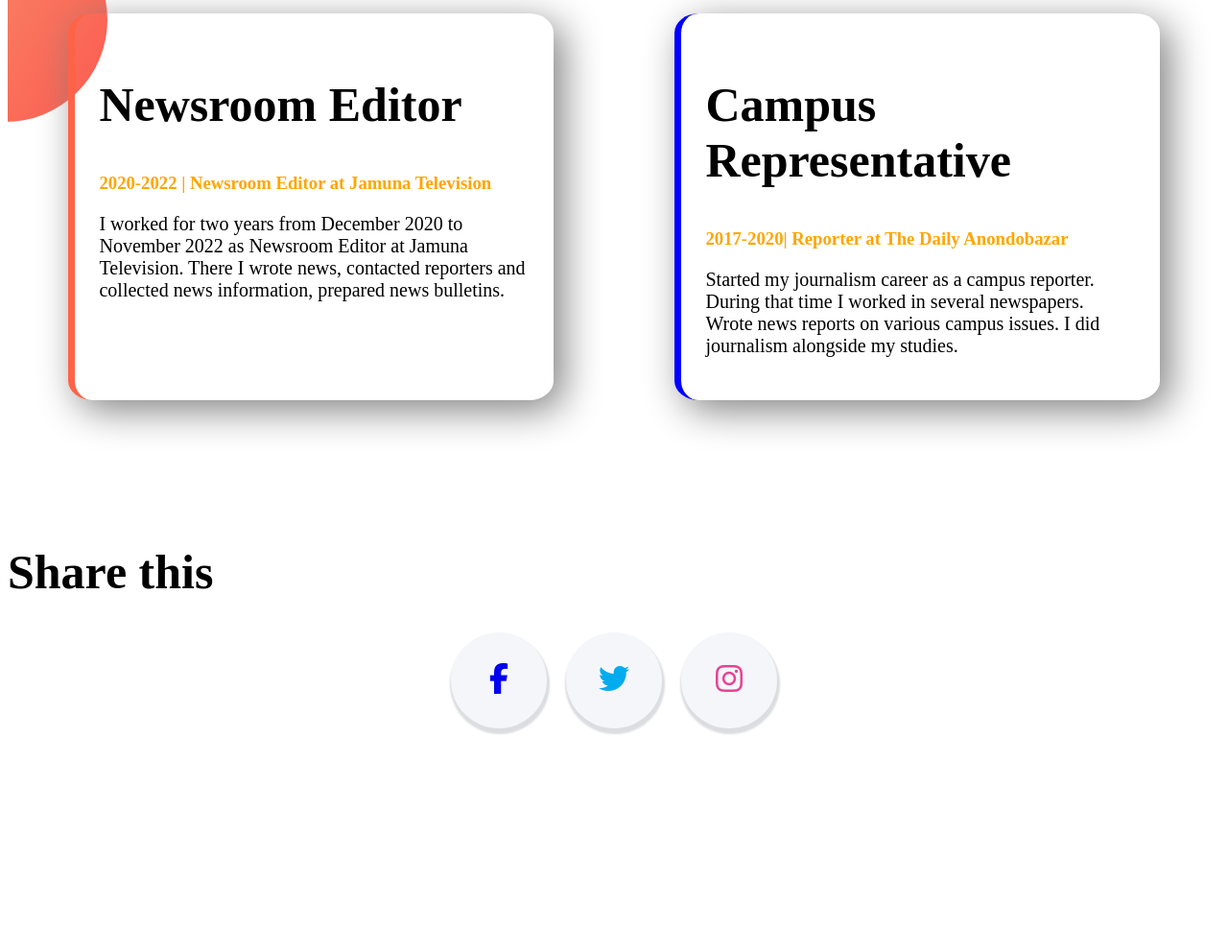
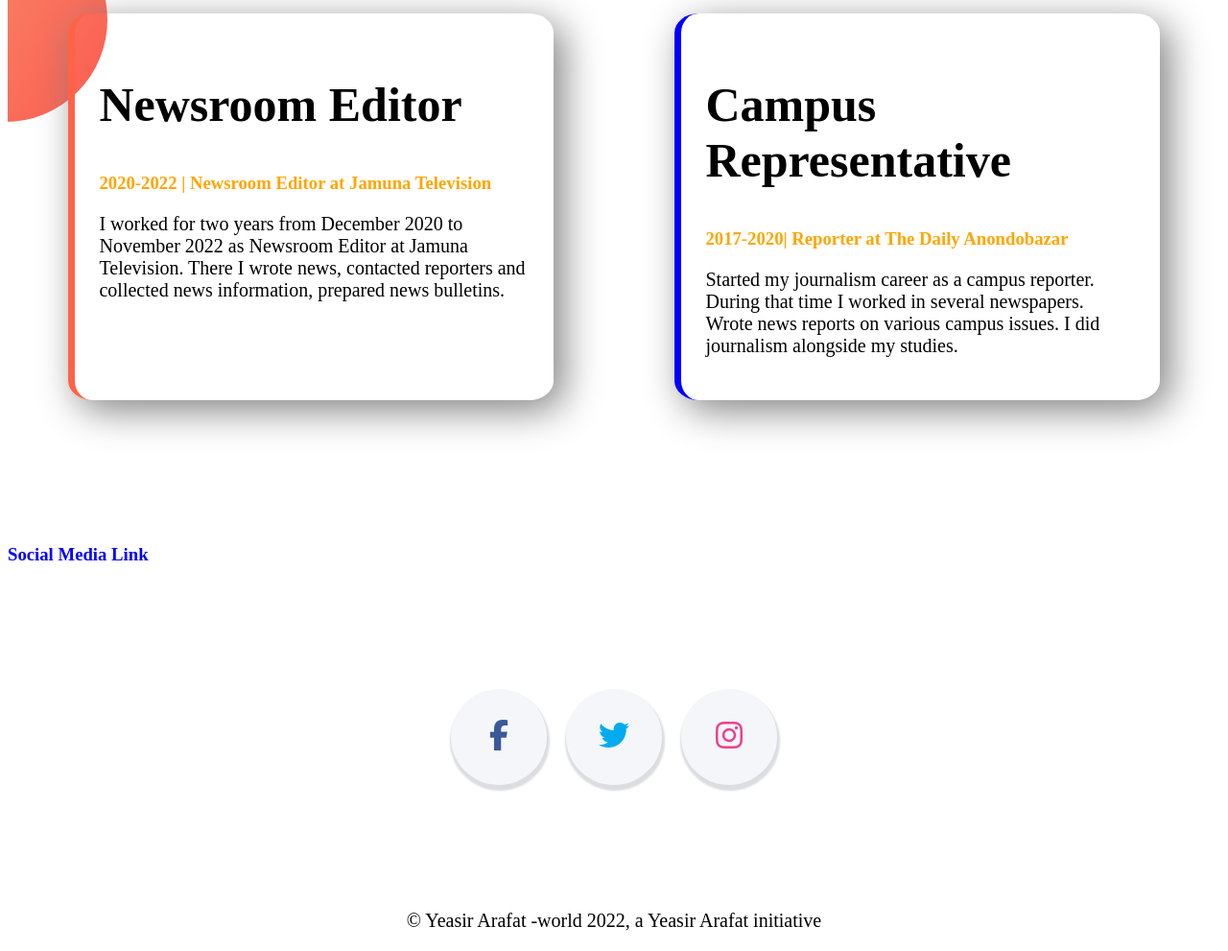
Before and after one commit to arafatmcj/My-First-Project-Portfolio-Website, a plain HTML site: page index.html in a window 1280 px wide. Shown: the part 1144-2135 px from the top of the page at 96% size. Before the commit the page ends 1913 px from the top, so only its background shows below. Drawn offline with Linux system fonts and the light colour scheme.

Commit message:
My Project completed commit

```diff
--- a/index.html
+++ b/index.html
@@ -70,19 +70,21 @@
         </div>
     </section>
 
-
-        <h1>Share this</h1>
-
+    <h3 id="Social-media">Social Media Link</h3>
         <div class="Social-media-icon">
             <a href="https://www.facebook.com/yeasir.arafat.25?mibextid=ZbWKwL" target="_blank">
                 <i class="fa fa-2x fa-facebook"></i></a>
 
-            <a href="">
+            <a href="https://twitter.com/yeasirarafat25" target="_blank">
                 <i class="fa fa-2x fa-twitter"></i></a>
 
             <a href="https://www.instagram.com/arafat.mcj/" target="_blank">
                 <i class="fa fa-2x fa-instagram"></i>
             </a>
         </div>
+
+        <footer>
+            <p>© Yeasir Arafat -world 2022, a Yeasir Arafat initiative</p>
+        </footer>
 </body>
 </html>
--- a/style.css
+++ b/style.css
@@ -66,7 +66,7 @@
 border-left: 7px solid blue;
 }
 .Social-media-icon{
-    height: 100px;
+    height: 40vh;
 display: flex;
 justify-content: center;
 align-items: center;
@@ -88,9 +88,23 @@
     a:hover i{
         transform: scale(1.4);
     }
+    .fa-facebook{
+        color: #3B5998;
+    }
     .fa-twitter{
         color: #00acee;
     }
     .fa-instagram{
         color: #e84393;
     }
+    footer{
+        text-align: center;
+    }
+    body{
+        display: block;
+    }
+    #Social-media{
+        color: blue;
+        border-radius: 10px;
+        padding: auto;
+    }
```
